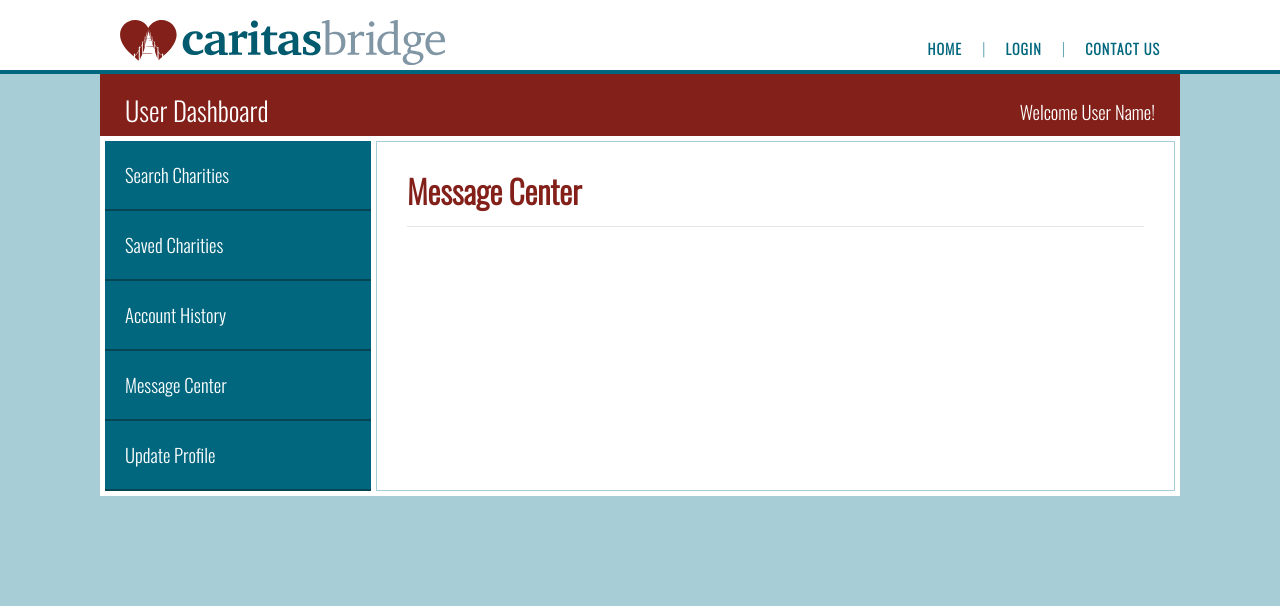
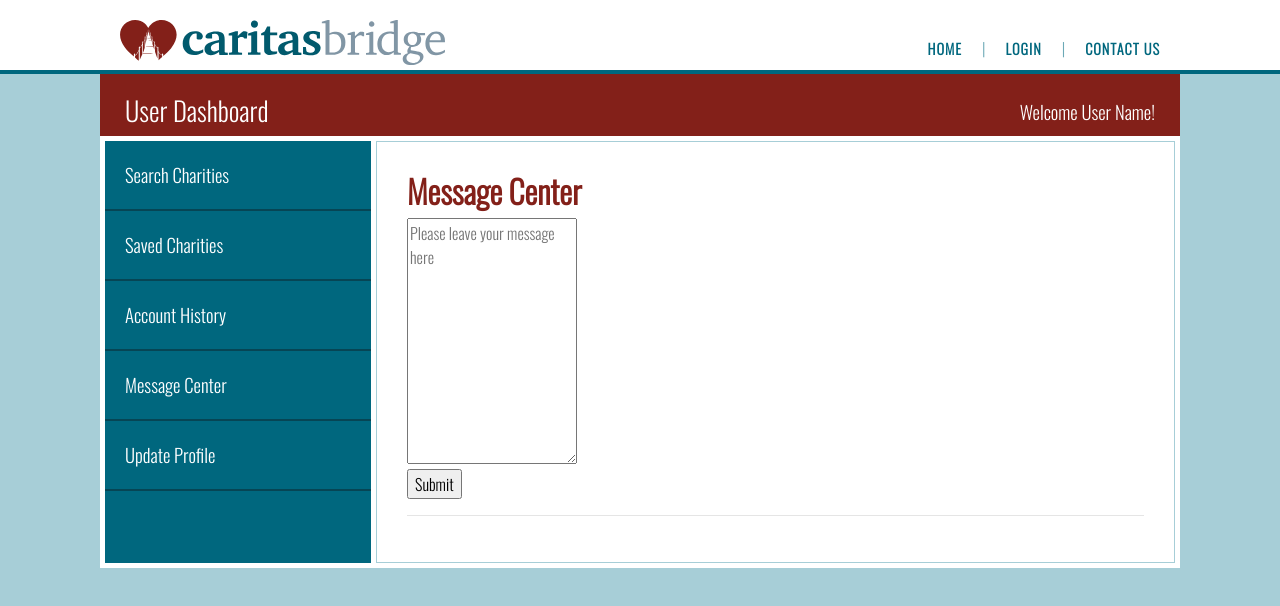
Before and after one commit to caspershih/caritas-bridge, a React (Create React App) app in the folder client/: page /Message in a window 1280 px wide. Shown: the top 606 px of the page. Built offline with nearby package versions, Linux system fonts and the light colour scheme.

Commit message:
message form

```diff
--- a/client/src/pages/Dashboard/Message.js
+++ b/client/src/pages/Dashboard/Message.js
@@ -16,8 +16,16 @@ const Message = () => (
                 <UserNav />
             </div>
             <div className="rightColumn">
+                <h2>Message Center</h2>
+                    <form>
+                        <div>
 
-                <h2>Message Center</h2>
+                        </div>
+                        <div>
+                            <textarea type="textarea" name="comments" placeholder="Please leave your message here" maxLength="5000" rows="10"></textarea>
+                        </div>
+                        <div><input type="submit" value="Submit" /></div>
+                    </form>
                 <hr />
             </div>
         </div>
```
Also changed, not shown: 1 other file (tests, documents, lock files or other folders).
